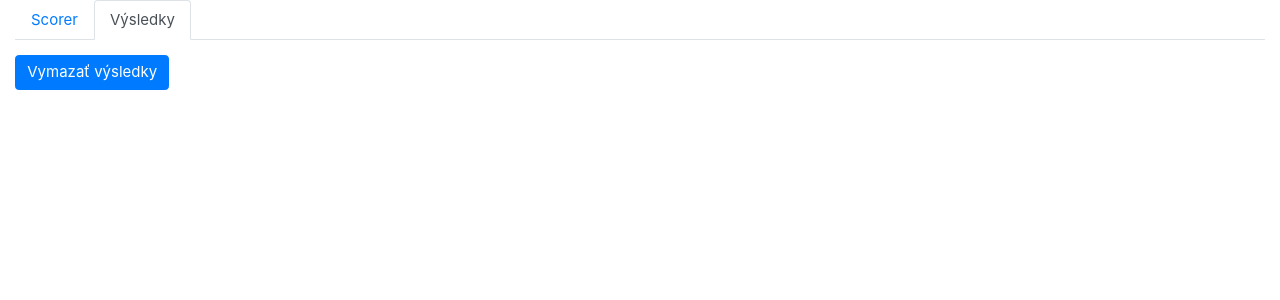
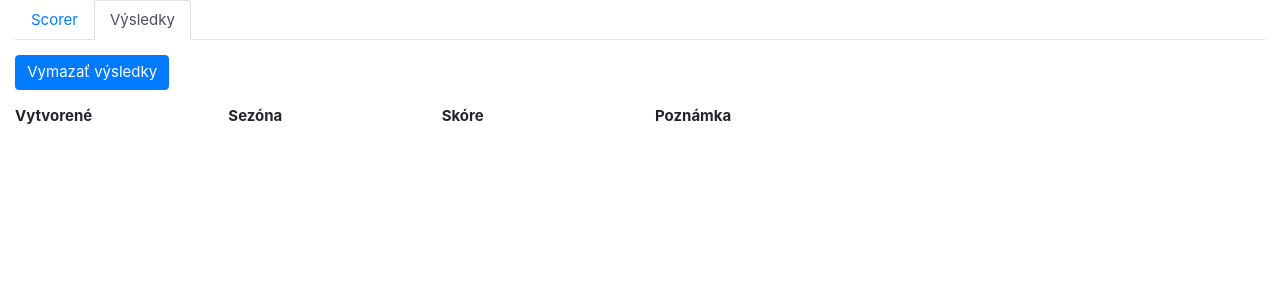
Before and after one commit to FLL-SK/tms, a React app: page /scorer in a window 1280 px wide. Both pictures are taken after a click on the tab "Výsledky". Shown: the top 300 px of the page. Built offline with nearby package versions, Linux system fonts and the light colour scheme.

Commit message:
fixing Scorer layout

```diff
--- a/src/_features/ScorerPage/ScorerPage.tsx
+++ b/src/_features/ScorerPage/ScorerPage.tsx
@@ -54,6 +54,7 @@ export function ScorerPage() {
         setProgram(initialProgram);
         setEvaluating(false);
         setNote('');
+        //noteRef && noteRef.current && noteRef.current.innerText='';
         setTab('results');
     }
 
@@ -84,7 +85,7 @@ export function ScorerPage() {
                         <Col md={7}>
                             <FormGroup controlId="note">
                                 <FormLabel>{t(txt.ScorerPage.scorer.note)}</FormLabel>
-                                <FormControl onChange={handleNoteChange} />
+                                <FormControl value={note} onChange={handleNoteChange} />
                             </FormGroup>
                         </Col>
                         <Col md={2} className="my-auto">
@@ -109,12 +110,30 @@ export function ScorerPage() {
                             {t(txt.ScorerPage.results.clearBtn)}
                         </Button>
                     </Row>
+                    <Row>
+                        <Col>
+                            <p className="font-weight-bold">{t(txt.ScorerPage.results.time)}</p>
+                        </Col>
+                        <Col>
+                            <p className="font-weight-bold">{t(txt.ScorerPage.results.season)}</p>
+                        </Col>
+                        <Col>
+                            <p className="font-weight-bold">{t(txt.ScorerPage.results.score)}</p>
+                        </Col>
+                        <Col sm={6}>
+                            <p className="font-weight-bold">{t(txt.ScorerPage.results.note)}</p>
+                        </Col>
+                    </Row>
                     {results &&
                         results.map((r, idx) => {
                             return (
-                                <Row key={idx}>
+                                <Row key={idx} style={{ backgroundColor: idx % 2 ? '' : 'lightgrey' }}>
                                     <Col>
-                                        {r.time.getHours() + ':' + r.time.getMinutes() + ':' + r.time.getSeconds()}
+                                        {r.time.getHours().toString().padStart(2, '0') +
+                                            ':' +
+                                            r.time.getMinutes().toString().padStart(2, '0') +
+                                            ':' +
+                                            r.time.getSeconds().toString().padStart(2, '0')}
                                     </Col>
                                     <Col>{r.program}</Col>
                                     <Col>{r.score}</Col>
--- a/src/_locales/en.json
+++ b/src/_locales/en.json
@@ -21,7 +21,11 @@
         },
         "results": {
             "title": "Results",
-            "clearBtn": "Clear Results"
+            "clearBtn": "Clear Results",
+            "time": "Submited",
+            "season": "Season",
+            "score": "Score",
+            "note": "Note"
         }
     }
 }
--- a/src/_locales/sk.json
+++ b/src/_locales/sk.json
@@ -27,7 +27,11 @@
         },
         "results": {
             "title": "Výsledky",
-            "clearBtn": "Vymazať výsledky"
+            "clearBtn": "Vymazať výsledky",
+            "time": "Vytvorené",
+            "season": "Sezóna",
+            "score": "Skóre",
+            "note": "Poznámka"
         }
     },
     "SettingsPage": {
```
